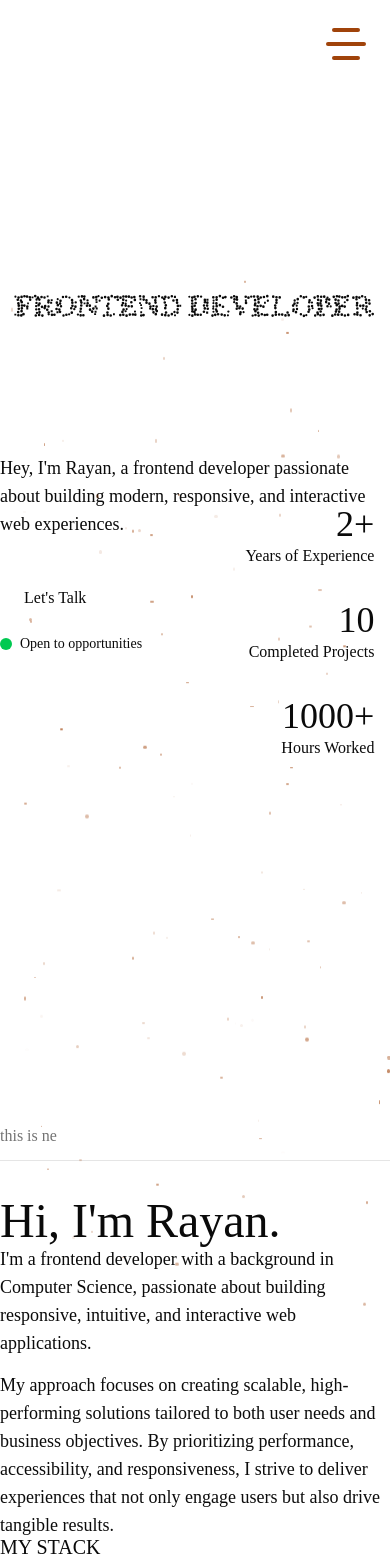
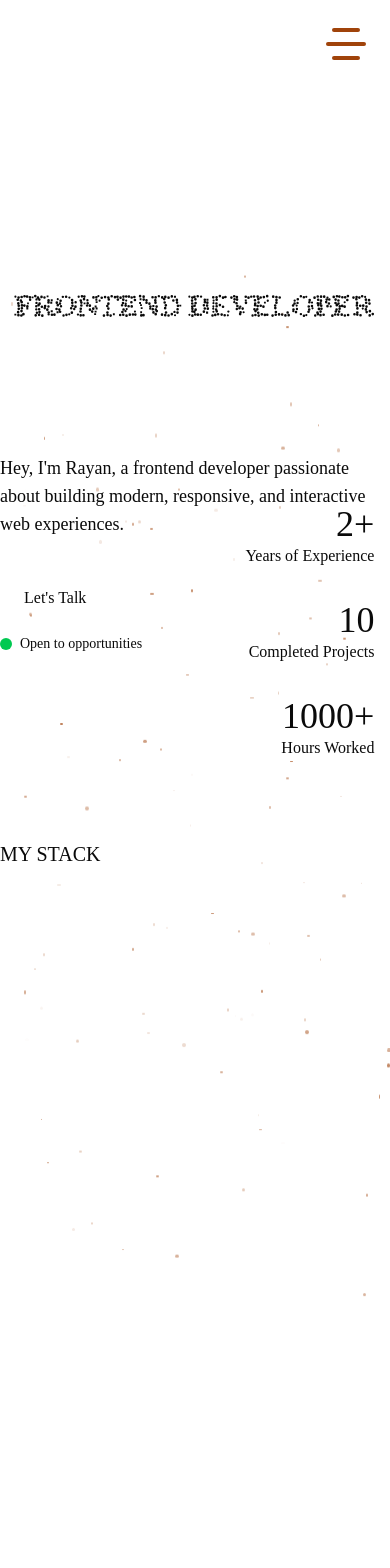
Before and after one commit to Rayan-Shahid/Portfolio, a Next.js app: page / in a window 390 px wide. Shown: the top 1568 px of the page. Built offline with nearby package versions, Linux system fonts and the light colour scheme.

Commit message:
deploying un-finished

```diff
--- a/app/page.tsx
+++ b/app/page.tsx
@@ -4,7 +4,6 @@ import Background from "@/components/Background";
 import Navbar from "@/components/Navbar";
 import Hero from "@/components/Hero";
 import ProgressBar from "@/components/ProgressBar";
-import About from "@/components/About";
 import Skills from "@/components/Skills";
 import Experience from "@/components/Experience";
 import Projects from "@/components/Projects";
@@ -16,7 +15,6 @@ export default function Home() {
       <Navbar />
       <Hero />
       <ProgressBar />
-      <About />
       <Skills />
       <Experience />
       <Projects />
--- a/components/About.tsx
+++ b/components/About.tsx
@@ -1,89 +1,89 @@
-'use client';
-import { useGSAP } from '@gsap/react';
-import gsap from 'gsap';
-import { ScrollTrigger } from 'gsap/all';
-import React from 'react';
+// 'use client';
+// import { useGSAP } from '@gsap/react';
+// import gsap from 'gsap';
+// import { ScrollTrigger } from 'gsap/all';
+// import React from 'react';
 
-gsap.registerPlugin(ScrollTrigger, useGSAP);
+// gsap.registerPlugin(ScrollTrigger, useGSAP);
 
-export default function About () {
-    const container = React.useRef<HTMLDivElement>(null);
+// export default function About () {
+//     const container = React.useRef<HTMLDivElement>(null);
 
-    useGSAP(
-        ()=>{
-        const tl = gsap.timeline({
-            scrollTrigger: {
-                id: 'about-me-in',
-                trigger: container.current,
-                start: 'top 70%',
-                end: 'bottom bottom',
-                scrub: 0.5,
-            },
-        });
+//     useGSAP(
+//         ()=>{
+//         const tl = gsap.timeline({
+//             scrollTrigger: {
+//                 id: 'about-me-in',
+//                 trigger: container.current,
+//                 start: 'top 70%',
+//                 end: 'bottom bottom',
+//                 scrub: 0.5,
+//             },
+//         });
 
-        tl.from ('.slide-up-and-down',{
-            y:150,
-            opacity: 0,
-            stagger: 0.05,
-        });
-    },{scope: container});
+//         tl.from ('.slide-up-and-down',{
+//             y:150,
+//             opacity: 0,
+//             stagger: 0.05,
+//         });
+//     },{scope: container});
 
-     useGSAP(
-        () => {
-            const tl = gsap.timeline({
-                scrollTrigger: {
-                    id: 'about-me-out',
-                    trigger: container.current,
-                    start: 'bottom 50%',
-                    end: 'bottom 10%',
-                    scrub: 0.5,
-                },
-            });
+//      useGSAP(
+//         () => {
+//             const tl = gsap.timeline({
+//                 scrollTrigger: {
+//                     id: 'about-me-out',
+//                     trigger: container.current,
+//                     start: 'bottom 50%',
+//                     end: 'bottom 10%',
+//                     scrub: 0.5,
+//                 },
+//             });
 
-            tl.to('.slide-up-and-down', {
-                y: -150,
-                opacity: 0,
-                stagger: 0.02,
-            });
-        },
-        { scope: container },
-    );
-    return (
-        <section className='pb-section' id='about-me'>
-            <div className="container mx-auto" ref = {container}>
-                <h2 className="text-4xl md:text-6xl font-thin mb-20 slide-up-and-down">
-                   I enjoy turning ideas into meaningful digital experiences
-                    through thoughtful design and clean code.
-                </h2>
-                <p className='pb-3 border-b text-muted-foreground slide-up-and-down'>
-                    this is ne
-                </p>
-                <div className="grid md:grid-cols-12 mt-9">
-                    <div className="md:col-span-5 ">
-                        <p className='text-5xl slide-up-and-down'>
-                            Hi, I'm Rayan.
-                        </p>
-                    </div>
-                    <div className="md:col-span-7 ">
-                        <div className="text-lg max-w-[450px] ">
-                            <p className='mb-3 slide-up-and-down'>
-                                I'm a frontend developer with a background in Computer Science,
-                                passionate about building responsive, intuitive, and interactive
-                                web applications.
-                            </p>
+//             tl.to('.slide-up-and-down', {
+//                 y: -150,
+//                 opacity: 0,
+//                 stagger: 0.02,
+//             });
+//         },
+//         { scope: container },
+//     );
+//     return (
+//         <section className='pb-section' id='about-me'>
+//             <div className="container mx-auto" ref = {container}>
+//                 <h2 className="text-4xl md:text-6xl font-thin mb-20 slide-up-and-down">
+//                    I enjoy turning ideas into meaningful digital experiences
+//                     through thoughtful design and clean code.
+//                 </h2>
+//                 <p className='pb-3 border-b text-muted-foreground slide-up-and-down'>
+//                     this is ne
+//                 </p>
+//                 <div className="grid md:grid-cols-12 mt-9">
+//                     <div className="md:col-span-5 ">
+//                         <p className='text-5xl slide-up-and-down'>
+//                             Hi, I'm Rayan.
+//                         </p>
+//                     </div>
+//                     <div className="md:col-span-7 ">
+//                         <div className="text-lg max-w-[450px] ">
+//                             <p className='mb-3 slide-up-and-down'>
+//                                 I'm a frontend developer with a background in Computer Science,
+//                                 passionate about building responsive, intuitive, and interactive
+//                                 web applications.
+//                             </p>
 
-                            <p className="slide-up-and-down">
-                                  My approach focuses on creating scalable,
-                                high-performing solutions tailored to both user
-                                needs and business objectives. By prioritizing
-                                performance, accessibility, and responsiveness,
-                                I strive to deliver experiences that not only
-                                engage users but also drive tangible results.
-                            </p>
-                        </div>
-                    </div>
-                </div>
-            </div>
-        </section>
-    )
-}
+//                             <p className="slide-up-and-down">
+//                                   My approach focuses on creating scalable,
+//                                 high-performing solutions tailored to both user
+//                                 needs and business objectives. By prioritizing
+//                                 performance, accessibility, and responsiveness,
+//                                 I strive to deliver experiences that not only
+//                                 engage users but also drive tangible results.
+//                             </p>
+//                         </div>
+//                     </div>
+//                 </div>
+//             </div>
+//         </section>
+//     )
+// }
```
